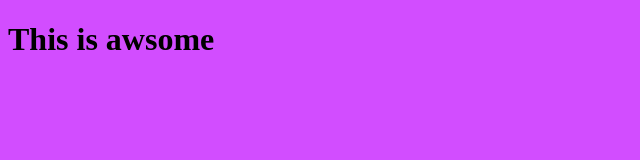
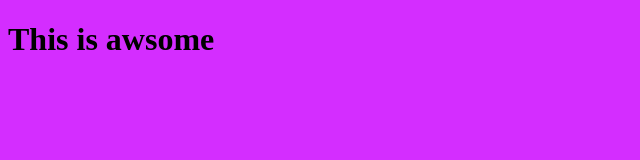
Before and after one commit to sandeep8308099903/test-web, a plain HTML site: page index.html in a window 1280 px wide. Shown: the whole page, without its empty margins (0-640 px from the left). Drawn offline with Linux system fonts and the light colour scheme.

Commit message:
3rd commit

```diff
--- a/index.html
+++ b/index.html
@@ -6,7 +6,7 @@ This is awsome
 </h1>
 <style>
 body {
-background-color: #d24dff
+background-color: #d42dff
 }
 </style>
 </head>
```
